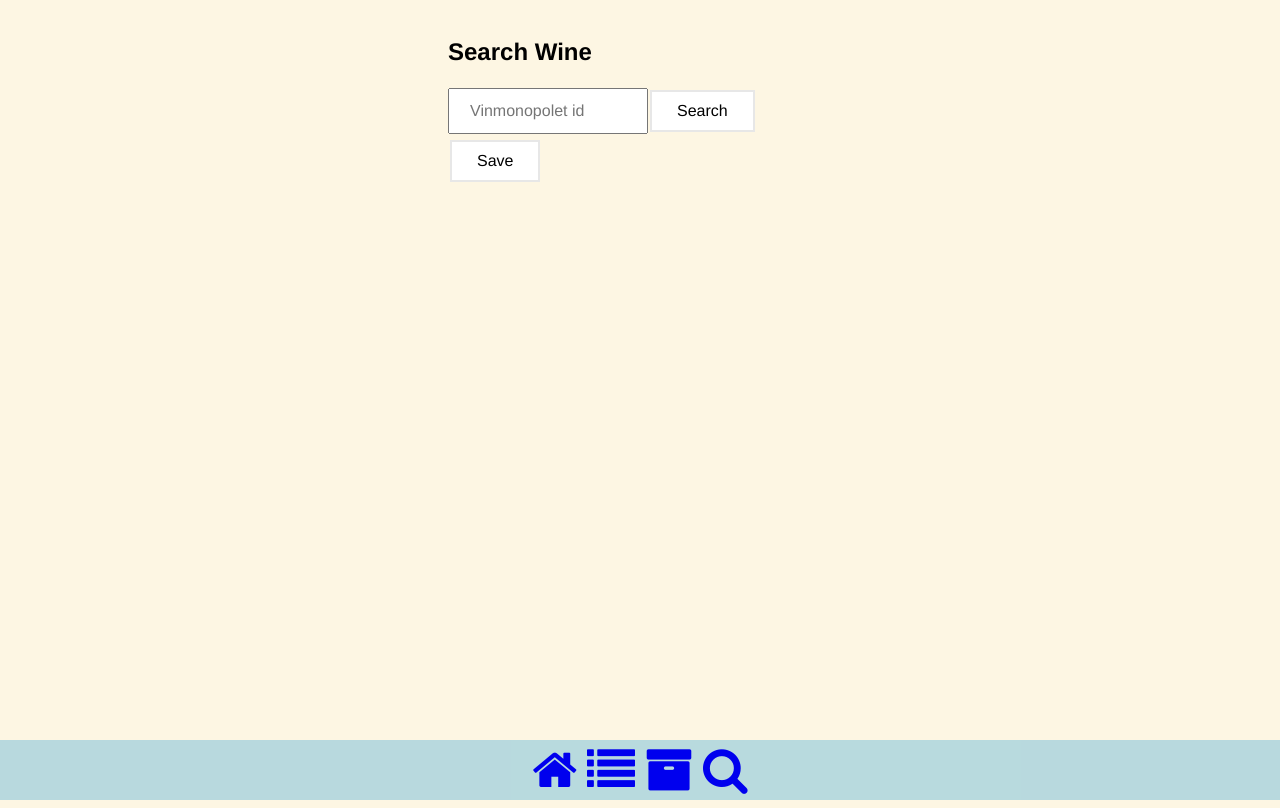
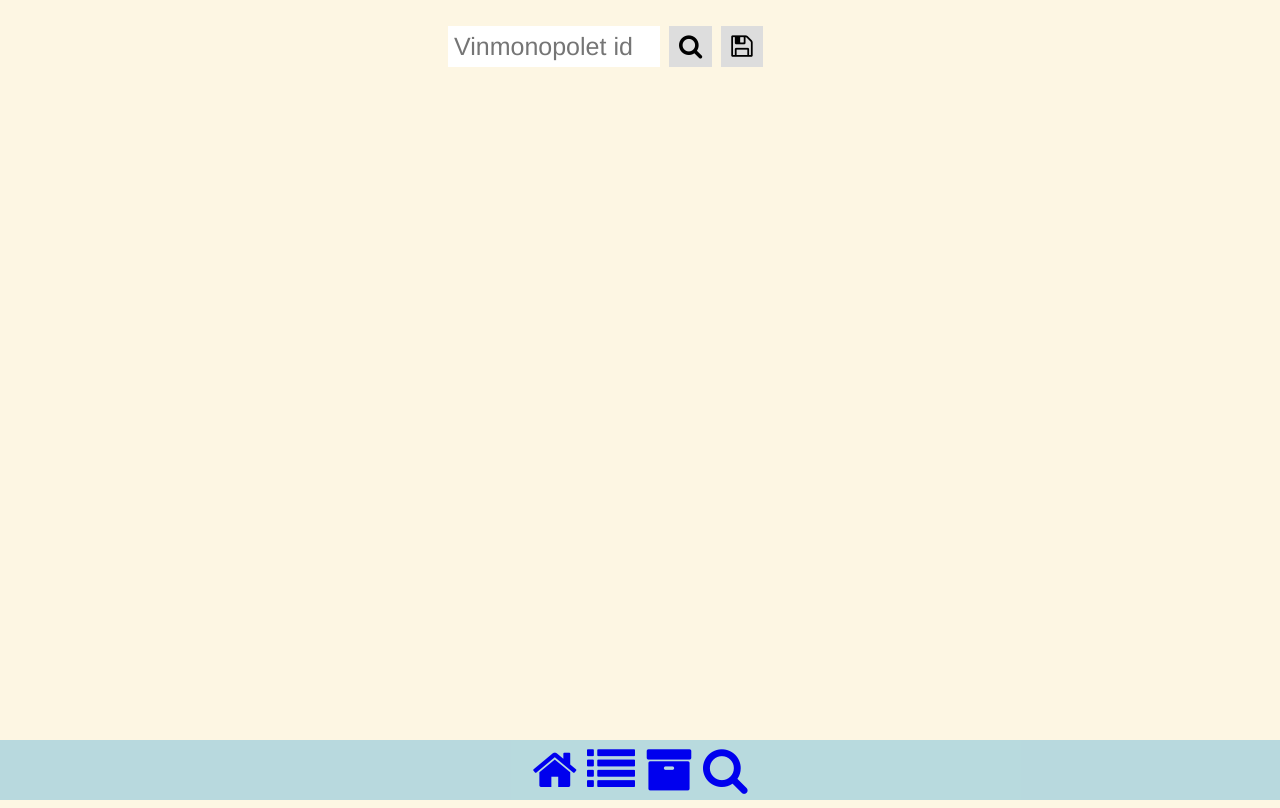
Before and after one commit to spinakr/winer, a React (Create React App) app in the folder src/app/: page /search in a window 1280 px wide. Built offline with nearby package versions, Linux system fonts and the light colour scheme.

Commit message:
Improve styling

```diff
--- a/src/app/src/components/Form.css
+++ b/src/app/src/components/Form.css
@@ -6,21 +6,27 @@
 .wine-form {
     margin: 0 auto;
     width: 400px;
+    margin-bottom: 10px;
+}
+
+.wine-form button {
+    padding: 6px 10px;
+    margin-left: 9px;
+    color: black;
+    background: #ddd;
+    font-size: 25px;
+    border: none;
+    cursor: pointer;
+}
+
+.wine-form button:hover{
+    background: #ccc;
 }
 
 input[type=text] {
     width: 200px;
-    padding: 12px 20px;
-    box-sizing: border-box;
+    padding: 6px;
+    margin-top: 8px;
+    font-size: 25px;
+    border: none;
 }
-
-button {
-    background-color: white;
-    color: black;
-    border: 2px solid #e7e7e7;
-
-    padding: 10px 25px;
-    text-decoration: none;
-    margin: 4px 2px;
-    cursor: pointer;
-}
--- a/src/app/src/components/SearchForm.js
+++ b/src/app/src/components/SearchForm.js
@@ -28,7 +28,6 @@
   render() {
     return (
       <div className="wine-form">
-        <h2>Search Wine</h2>
         <input
           type="text"
           name="vinmonopoletId"
@@ -41,10 +40,10 @@
           onClick={this.handleSubmitClicked}
           disabled={this.state.vinmonopoletId === ""}
         >
-          Search
+          <i className="fa fa-search" />
         </button>
         <button className="submit-button" onClick={this.handleSaveClicked}>
-          Save
+          <i className="fa fa-floppy-o" />
         </button>
       </div>
     );
```
